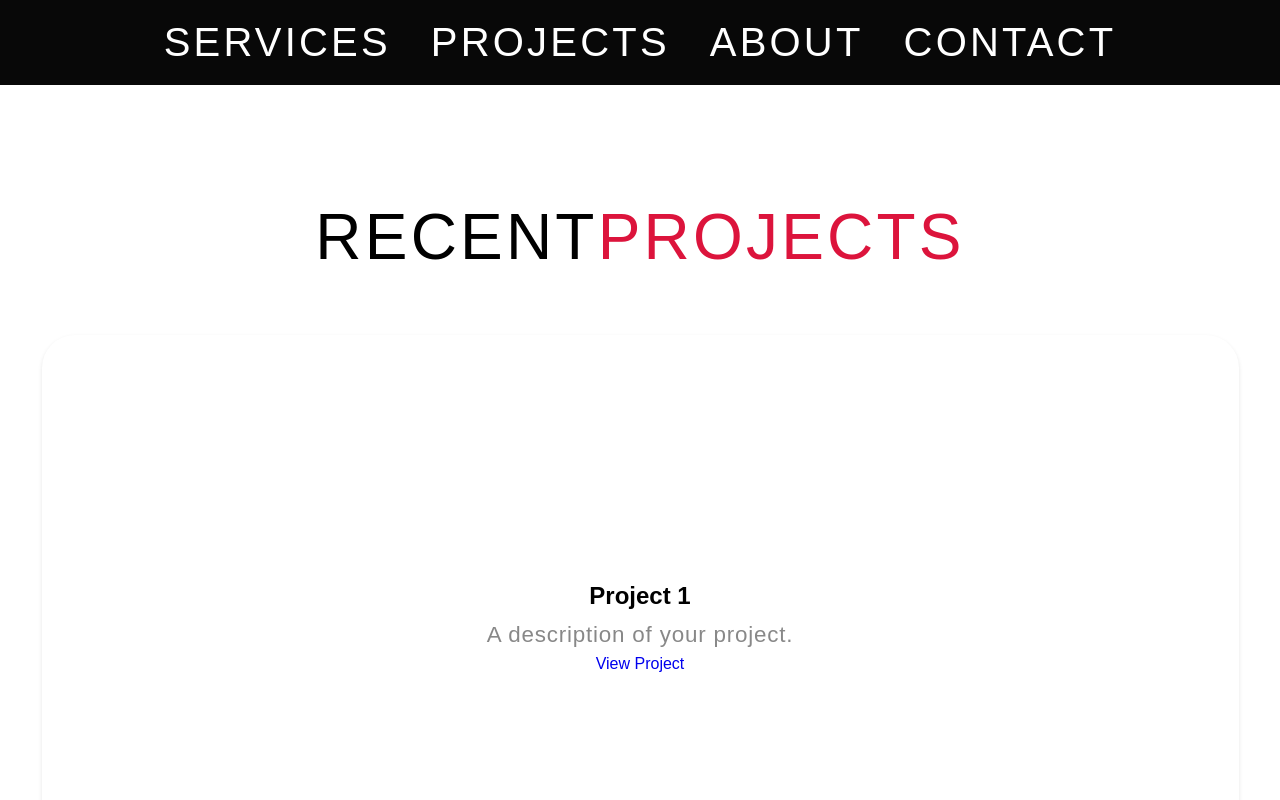
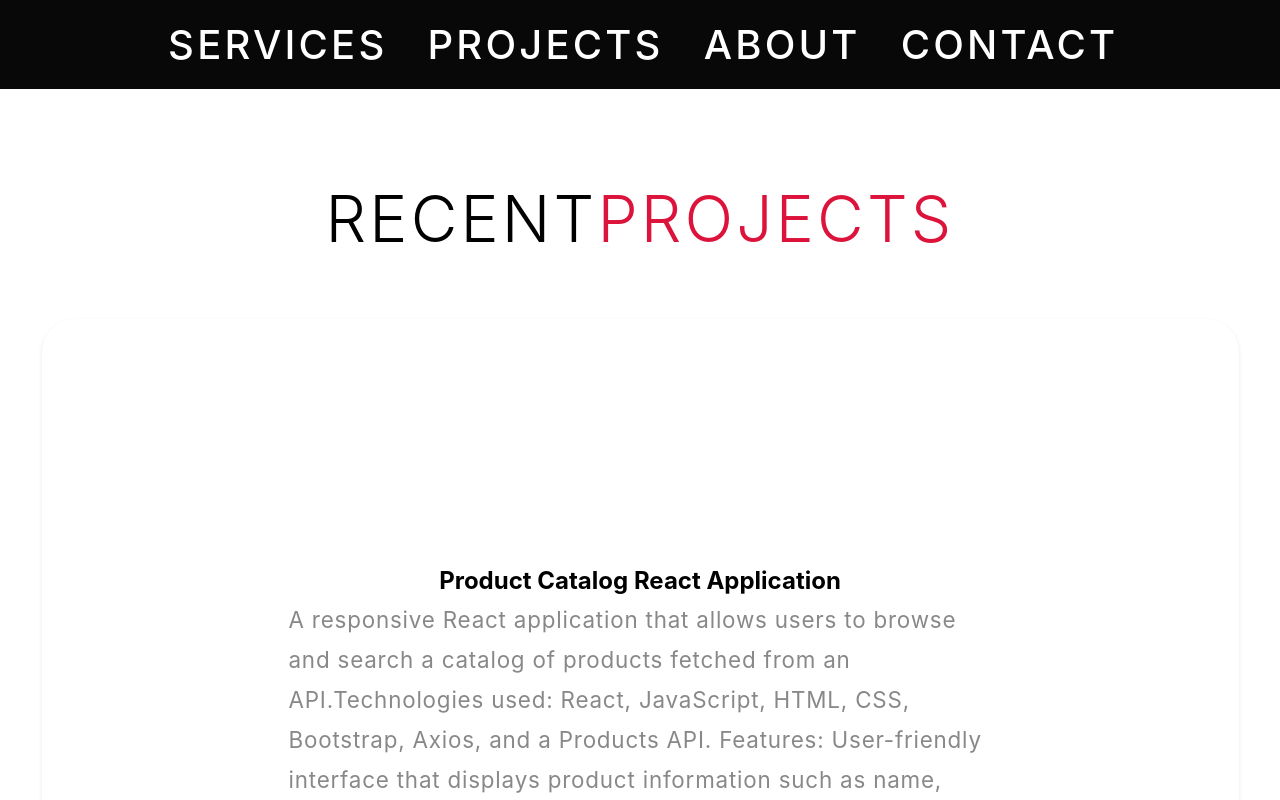
Before and after one commit to TumiDev10/portfolio-, a React (Create React App) app: page /projects in a window 1280 px wide. Shown: the top 800 px of the page. Built offline with nearby package versions, Linux system fonts and the light colour scheme.

Commit message:
style updated

```diff
--- a/src/Components/Projects.css
+++ b/src/Components/Projects.css
@@ -1,8 +1,13 @@
-body {
+/* body {
     font-family: Arial, sans-serif;
     margin: 0;
     padding: 20px;
-  }
+
+    background-size: cover;
+    background-position: top center;
+    position: relative;
+    z-index: 1;
+  } */
 
   h1 {
     text-align: center;
@@ -24,6 +29,7 @@ body {
     border-radius: 33px;
     box-shadow: 0 2px 4px rgba(0, 0, 0, 0.1);
     text-align: center;
+    background-color: white;
   }
 
   .project-card h2 {
@@ -62,6 +68,7 @@ body {
     text-transform: uppercase;
     letter-spacing: 0.2rem;
     text-align: center;
+    /* color: #f9f9f9; */
   }
 
   .section-title span {
--- a/src/Components/Projects.js
+++ b/src/Components/Projects.js
@@ -3,8 +3,8 @@ import './Projects.css';
 
 const projects = [
   {
-    name: 'Project 1',
-    description: 'A description of your project.',
+    name: 'Product Catalog React Application',
+    description: 'A responsive React application that allows users to browse and search a catalog of products fetched from an API.Technologies used: React, JavaScript, HTML, CSS, Bootstrap, Axios, and a Products API. Features: User-friendly interface that displays product information such as name, price, image, and description. Search functionality that allows users to filter products by keyword and/or category. Pagination that enables users to navigate through multiple pages of products. Error handling and loading states to improve user experience. Accomplishments: Successfully implemented a complex front-end design using React and Bootstrap, with a responsive and accessible UI. Improved my skills in working with APIs, handling asynchronous requests with Axios and integrating the responses into my React components. Increased my familiarity with React hooks and state management.',
     link: '#'
   },
   {
@@ -21,8 +21,8 @@ const projects = [
 
 const githubRepos = [
   {
-    name: 'Repo 1',
-    link: 'https://github.com/your-username/repo1'
+    name: 'Product Catalog React Application Repo',
+    link: 'https://github.com/TumiDev10/My-Store-React-Application'
   },
   {
     name: 'Repo 2',
@@ -45,8 +45,9 @@ function Projects() {
         {projects.map((project, index) => (
           <div className="project-card" key={index}>
             <h2>{project.name}</h2>
-            <p>{project.description}</p>
-            <a href={project.link}>View Project</a>
+            <p style={{textAlign: "start", fontWeight: "initial"}}>{project.description}</p>
+            <a style={{fontSize: 'xx-large'}} href={project.link}>View Project</a>
+
           </div>
         ))}
       </div>
```
Also changed, not shown: src/images/Contact.webp (added).
